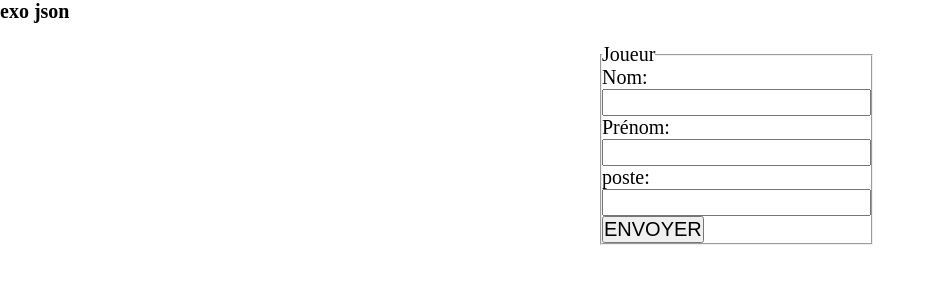
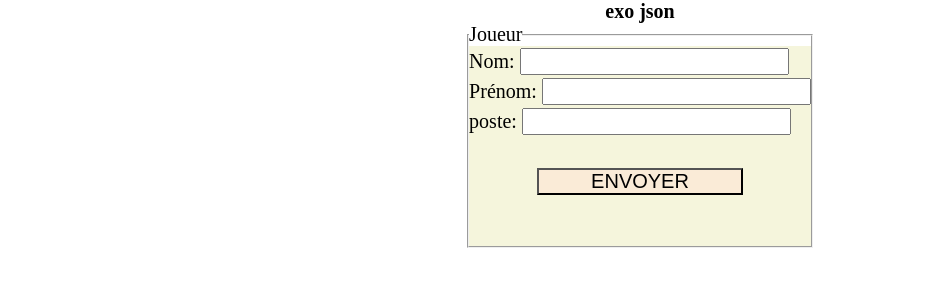
Before and after one commit to sabynad/repo-exo-json, a website: page index.html in a window 1280 px wide. Shown: the whole page, without its empty margins (0-936 px from the left). Drawn offline with Linux system fonts and the light colour scheme; no server answers.

Commit message:
14/11/23 12h00

```diff
--- a/assets/css/style.css
+++ b/assets/css/style.css
@@ -5,12 +5,26 @@
     box-sizing: border-box;
   }
   main{
-    margin: auto 30rem ;
+    display: flex;
+    align-items: center;
+    justify-content: center;
 }
-  .contenaire-formulaire {
+
+h1{
+  text-align: center;
+}
+
+  form {
+    height: 10rem;
     display: flex;
     flex-direction: column;
-    text-align: center;
     padding-bottom: 1rem;
-    line-height: 2rem;
+    line-height: 1.5rem;
+    background-color: beige;
   }
+
+  button{
+    width: 60%;
+    margin: auto;
+    background-color: antiquewhite;
+  }
```
